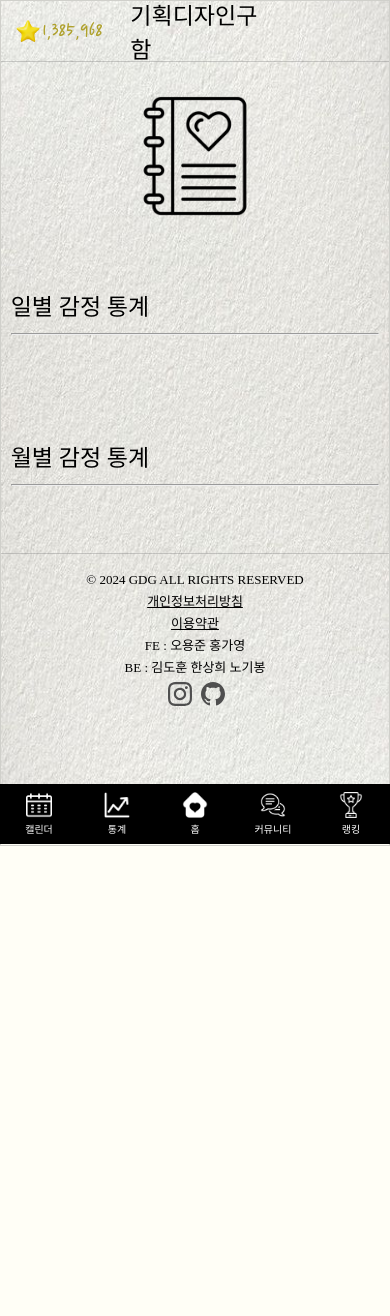
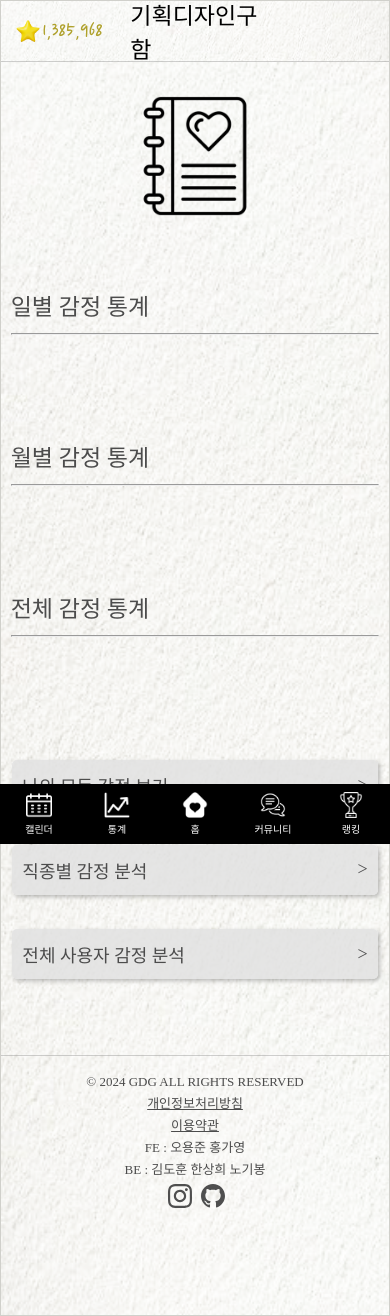
Before and after one commit to TEAM-GDG/FrontEnd, a React (Create React App) app: page /insight in a window 390 px wide. Before the commit the page ends 846 px from the top, so only its background shows below. Built offline with nearby package versions, Linux system fonts and the light colour scheme; a web font is replaced by a local one.

Commit message:
반응형이 재밌다

```diff
--- a/src/App.css
+++ b/src/App.css
@@ -1,7 +1,7 @@
 .App {
   width: 100%;
   height: 100%;
-  background-image: url('../public/paperbg.jpeg');
+  background-image: url('../public/paperbg.png');
   background-repeat: no-repeat;
   background-size: cover;
 }
@@ -12,6 +12,67 @@
   flex-direction: column;
   align-items: center;
   justify-content: center;
+
+  /* Default */
+  min-height: 550px;
+
+  @media screen and (min-height: 668px) {
+    min-height: 580px;
+  }
+
+  /* Samsung Galaxy S8+ */
+  @media screen and (min-height: 740px) {
+    min-height: 620px;
+  }
+
+  /* iPhone 12 Pro */
+  @media screen and (min-height: 844px) {
+    min-height: 720px;
+  }
+
+  /* Galaxy Z Fold 5 */
+  @media screen and (min-height: 882px) {
+    min-height: 770px;
+  }
+
+  /* iPhone XR */
+  @media screen and (min-height: 896px) {
+    min-height: 780px;
+  }
+
+  /* Samsung Galaxy A51/ A71 / S20 Ultra */
+  @media screen and (min-height: 914px) {
+    min-height: 800px;
+  }
+
+  /* iPhone 14 Pro Max */
+  @media screen and (min-height: 932px) {
+    min-height: 810px;
+  }
+
+  /* iPad Mini */
+  @media screen and (min-height: 1024px) {
+    min-height: 900px;
+  }
+
+  /* iPad Air */
+  @media screen and (min-height: 1180px) {
+    min-height: 1060px;
+  }
+
+  /* Asus Zenbook Fold */
+  @media screen and (min-height: 1280px) {
+    min-height: 1160px;
+  }
+
+  /* iPad Pro, Surface Pro 7 */
+  @media screen and (min-height: 1366px) {
+    min-height: 1260px;
+  }
+
+  @media screen and (min-height: 1440px) {
+    min-height: 1360px;
+  }
 }
 
 .underline {
--- a/src/components/Header.css
+++ b/src/components/Header.css
@@ -11,7 +11,7 @@
   border-width: 0 0 1px 0;
   border-style: solid;
   border-color: rgba(128, 128, 128, 0.37);
-  background-image: url('../../public/paperbg.jpeg');
+  background-image: url('../../public/paperbg.png');
   background-repeat: no-repeat;
   background-size: cover;
 }
--- a/src/index.css
+++ b/src/index.css
@@ -9,19 +9,19 @@
 
 body {
   max-width: 600px;
-  min-height: 100vh;
   margin: 0 auto;
   border: 1px solid rgba(128, 128, 128, 0.37);
   background-color: #FFFEF6;
+  color: #4C4C4C;
 }
 
 a {
-  color: #000;
+  color: #4C4C4C;
   text-decoration: none;
   outline: none;
 }
 
 a:hover, a:active {
+  color: #4C4C4C;
   text-decoration: none;
-  color: #000;
 }
--- a/src/pages/CalPage/index.js
+++ b/src/pages/CalPage/index.js
@@ -2,48 +2,7 @@ import React from 'react';
 import '../../App.css';
 
 const CalPage = () => {
-  return (
-    <div className="container">
-      CalPage
-      <br />
-      CalPage
-      <br />
-      CalPage
-      <br />
-      CalPage
-      <br />
-      CalPage
-      <br />
-      CalPage
-      <br />
-      CalPage
-      <br />
-      CalPage
-      <br />
-      CalPage
-      <br />
-      CalPage
-      <br />
-      CalPage
-      <br />
-      CalPage
-      <br />
-      CalPage
-      <br />
-      CalPage
-      <br />
-      CalPage
-      <br />
-      CalPage
-      <br />
-      CalPage
-      <br />
-      CalPage
-      <br />
-      CalPage
-      <br />
-    </div>
-  );
+  return <div className="container">캘린더</div>;
 };
 
 export default CalPage;
--- a/src/pages/CommuPage/index.js
+++ b/src/pages/CommuPage/index.js
@@ -3,47 +3,8 @@ import '../../App.css';
 
 const CommuPage = () => {
   return (
-    <div className="container">
-      CommuPage
-      <br />
-      CommuPage
-      <br />
-      CommuPage
-      <br />
-      CommuPage
-      <br />
-      CommuPage
-      <br />
-      CommuPage
-      <br />
-      CommuPage
-      <br />
-      CommuPage
-      <br />
-      CommuPage
-      <br />
-      CommuPage
-      <br />
-      CommuPage
-      <br />
-      CommuPage
-      <br />
-      CommuPage
-      <br />
-      CommuPage
-      <br />
-      CommuPage
-      <br />
-      CommuPage
-      <br />
-      CommuPage
-      <br />
-      CommuPage
-      <br />
-      CommuPage
-      <br />
-      CommuPage
-      <br />
+    <div className="container" style={{ fontSize: 100 }}>
+      커뮤니티
     </div>
   );
 };
--- a/src/pages/RankPage/index.js
+++ b/src/pages/RankPage/index.js
@@ -2,88 +2,7 @@ import React from 'react';
 import '../../App.css';
 
 const RankPage = () => {
-  return (
-    <div className="container">
-      RankPage
-      <br />
-      RankPage
-      <br />
-      RankPage
-      <br />
-      RankPage
-      <br />
-      RankPage
-      <br />
-      RankPage
-      <br />
-      RankPage
-      <br />
-      RankPage
-      <br />
-      RankPage
-      <br />
-      RankPage
-      <br />
-      RankPage
-      <br />
-      RankPage
-      <br />
-      RankPage
-      <br />
-      RankPage
-      <br />
-      RankPage
-      <br />
-      RankPage
-      <br />
-      RankPage
-      <br />
-      RankPage
-      <br />
-      RankPage
-      <br />
-      RankPage
-      <br />
-      RankPage
-      <br />
-      RankPage
-      <br />
-      RankPage
-      <br />
-      RankPage
-      <br />
-      RankPage
-      <br />
-      RankPage
-      <br />
-      RankPage
-      <br />
-      RankPage
-      <br />
-      RankPage
-      <br />
-      RankPage
-      <br />
-      RankPage
-      <br />
-      RankPage
-      <br />
-      RankPage
-      <br />
-      RankPage
-      <br />
-      RankPage
-      <br />
-      RankPage
-      <br />
-      RankPage
-      <br />
-      RankPage
-      <br />
-      RankPage
-      <br />
-    </div>
-  );
+  return <div className="container">랭킹</div>;
 };
 
 export default RankPage;
--- a/src/pages/StatPage/index.js
+++ b/src/pages/StatPage/index.js
@@ -21,7 +21,27 @@ const StatPage = () => {
             <hr />
           </InsightTitle>
         </Insight>
+        <Insight>
+          <InsightTitle>
+            전체 감정 통계
+            <hr />
+          </InsightTitle>
+        </Insight>
       </InsightContainer>
+      <ButtonContainer>
+        <Button>
+          <span>나의 모든 감정 보기</span>
+          <span> > </span>
+        </Button>
+        <Button>
+          <span>직종별 감정 분석</span>
+          <span> > </span>
+        </Button>
+        <Button>
+          <span>전체 사용자 감정 분석</span>
+          <span> > </span>
+        </Button>
+      </ButtonContainer>
     </div>
   );
 };
@@ -76,3 +96,34 @@ const InsightTitle = styled.span`
     font-size: 21px;
   }
 `;
+
+const ButtonContainer = styled.div`
+  display: flex;
+  flex-direction: column;
+  align-items: center;
+  width: 89%;
+  margin: 10% 0 15% 0;
+`;
+
+const Button = styled.a`
+  display: flex;
+  align-items: center;
+  justify-content: space-between;
+  width: 100%;
+  height: 50px;
+  border-radius: 5px;
+  background-color: rgba(224, 224, 224, 0.81);
+  box-shadow: 2px 2px 4px 0 rgba(0, 0, 0, 0.25);
+  margin: 5% 0 5% 0;
+  padding: 0 3% 0 3%;
+  cursor: pointer;
+  font-size: 20px;
+
+  @media (max-width: 425px) {
+    font-size: 18px;
+  }
+
+  @media (max-width: 320px) {
+    font-size: 16px;
+  }
+`;
```
Also changed, not shown: public/paperbg.png (added).
